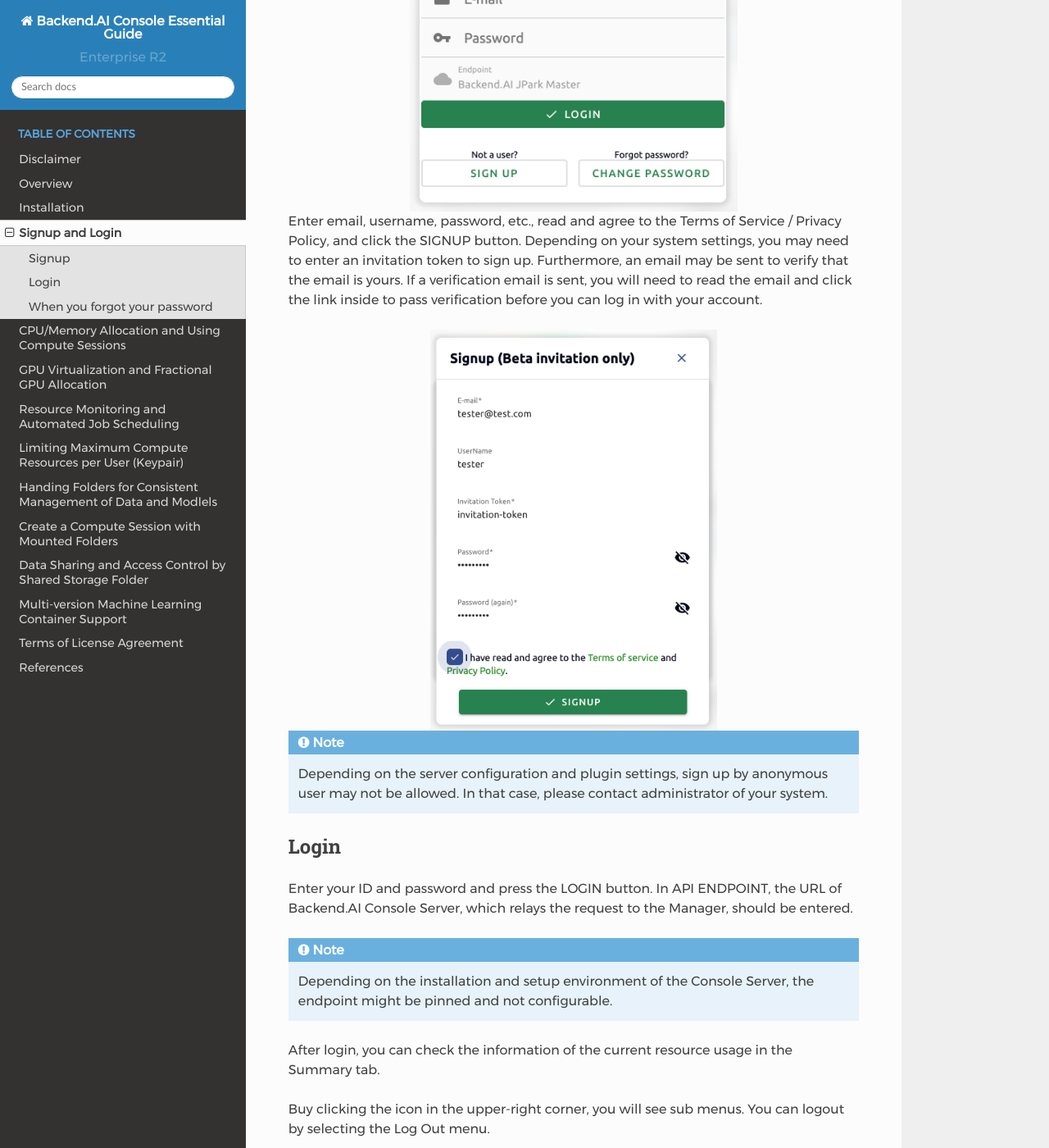
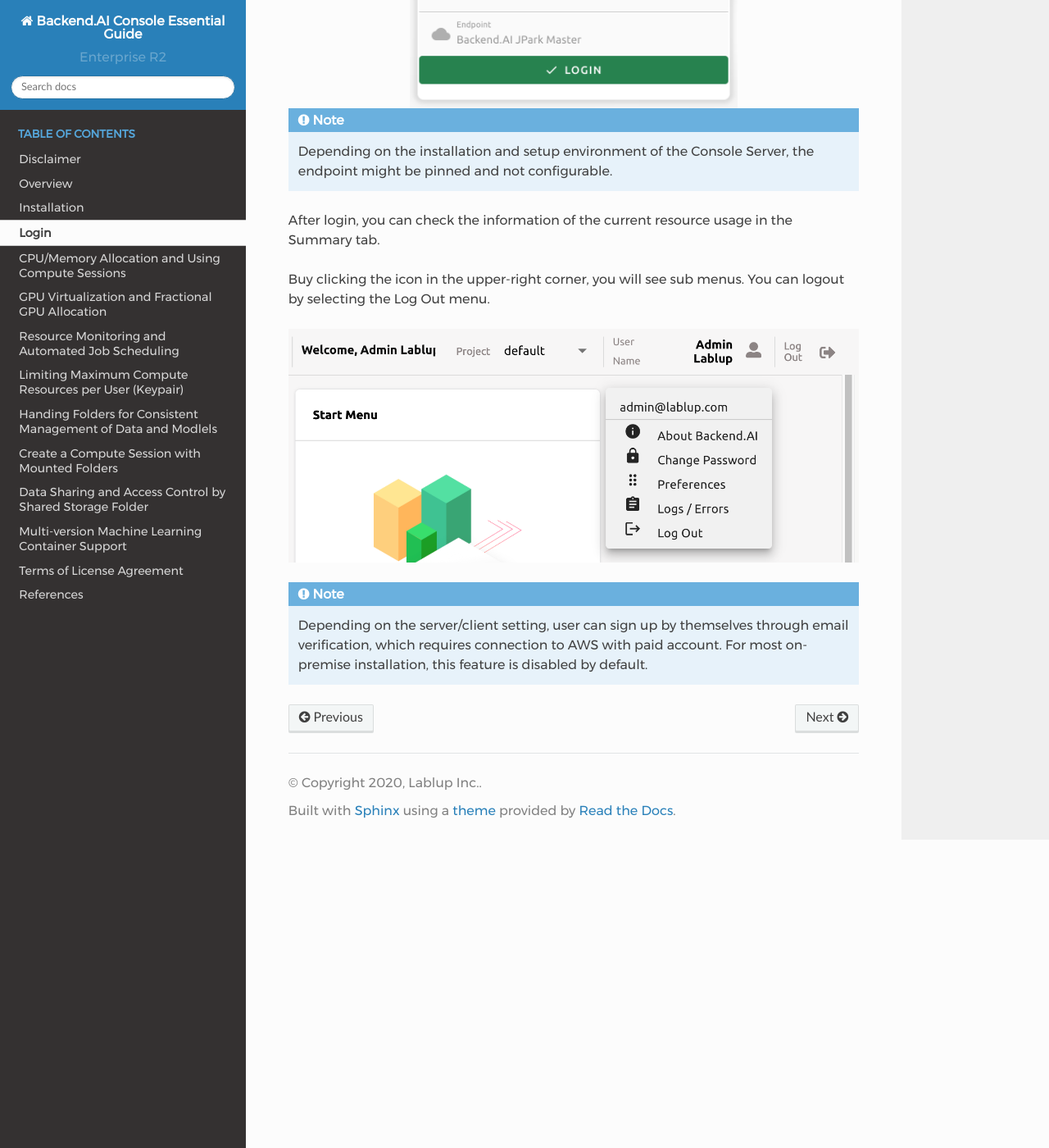
Before and after one commit to lablup/backend.ai-docs-webui, a Sphinx documentation site: the page built from docs/login/login.rst, in a window 1280 px wide and 1400 px high, scrolled down 460 px. Shown: the whole window at 82% size. Built offline with Sphinx 7.4.7 and the Read the Docs theme 2.0.0, drawn with Linux system fonts in a browser that asks for light colours; some of the changed text lies outside the part shown.

Commit message:
docs: remove signup and change password feature

```diff
--- a/docs/login/login.rst
+++ b/docs/login/login.rst
@@ -1,42 +1,15 @@
-================
-Signup and Login
-================
+=====
+Login
+=====
 
-Signup
-------
-
-When you launch the GUI console, login dialog appears. If you haven't signed up
-yet, press the SIGN UP button.
+Enter your ID and password and press the LOGIN button. In API ENDPOINT, the URL
+of Backend.AI Console Server, which relays the request to the Manager, should be
+entered.
 
 .. image:: login_dialog.png
    :width: 400
    :align: center
    :alt: Login dialog
-
-Enter email, username, password, etc., read and agree to the Terms of Service /
-Privacy Policy, and click the SIGNUP button. Depending on your system settings,
-you may need to enter an invitation token to sign up.  Furthermore, an email may
-be sent to verify that the email is yours. If a verification email is sent, you
-will need to read the email and click the link inside to pass verification
-before you can log in with your account.
-
-.. image:: signup_dialog.png
-   :width: 350
-   :align: center
-   :alt: Signup dialog
-
-.. note::
-   Depending on the server configuration and plugin settings, sign up by
-   anonymous user may not be allowed. In that case, please contact administrator
-   of your system.
-
-
-Login
------
-
-Enter your ID and password and press the LOGIN button. In API ENDPOINT, the URL
-of Backend.AI Console Server, which relays the request to the Manager, should be
-entered.
 
 .. note::
    Depending on the installation and setup environment of the Console Server,
@@ -51,21 +24,8 @@
 .. image:: signout_button.png
    :alt: Signout button
 
-
-When you forgot your password
------------------------------
-
-If you have forgotten your password, you can click the CHANGE PASSWORD button on
-the login panel to email a link to change password. You can change your password
-by reading and following the instruction. Depending on the server settings, the
-password change feature may be disabled. In this case, contact the
-administrator.
-
-.. image:: forgot_password_panel.png
-   :width: 350
-   :align: center
-   :alt: Signout button
-
 .. note::
-   This is also a modular feature, so changing password may not be possible in
-   some systems.
+   Depending on the server/client setting, user can sign up by themselves
+   through email verification, which requires connection to AWS with paid
+   account. For most on-premise installation, this feature is disabled by
+   default.
```
Also changed, not shown: docs/login/login_dialog.png, 1 other file.
